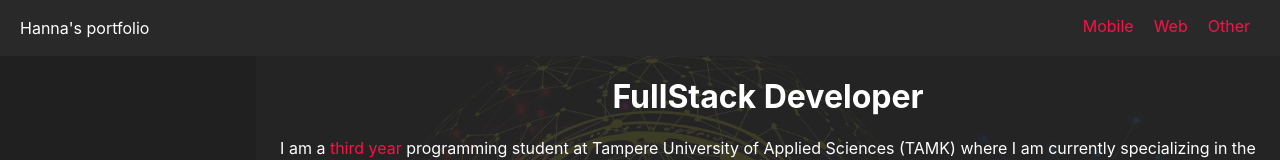
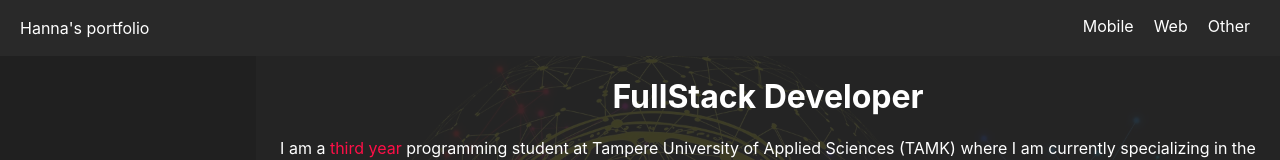
Before and after one commit to HannaTuominen/HannaTuominen.github.io, a React (Create React App) app: page / in a window 1280 px wide. Shown: the top 160 px of the page. Built offline with nearby package versions, Linux system fonts and the light colour scheme.

Commit message:
Update navigation items to look better and make them separate items for clarity

```diff
--- a/src/components/Navigation/Navigation/Navigation.css
+++ b/src/components/Navigation/Navigation/Navigation.css
@@ -8,30 +8,6 @@
     flex-flow: column;
 }
 
-.NavigationItem {
-    box-sizing: border-box;
-    margin: 0;
-    display: flex;
-    height: 100%;
-    width: auto;
-    align-items: center;
-}
-
-.NavigationItem a {
-    color: #fe0f47;
-    text-decoration: none;
-    width: 100%;
-    border-bottom: 4px solid transparent;
-    padding: 15px 10px;
-}
-
-.NavigationItem a:hover,
-.NavigationItem a:active,
-.NavigationItem a.active {
-    background-color: #3b2232;
-    color:#fe0f47;
-}
-
 @media (min-width: 500px) {
     .NavigationItems {
         flex-flow: row;
--- a/src/components/Navigation/Navigation/Navigation.js
+++ b/src/components/Navigation/Navigation/Navigation.js
@@ -1,33 +1,13 @@
 import React from 'react';
 import './Navigation.css';
-import {NavLink} from "react-router-dom";
+
+import NavigationItem from "./NavigationItem/NavigationItem";
 
 const navigation = (props) => (
   <ul className="NavigationItems">
-    <li className="NavigationItem">
-      <NavLink
-        to="/projects/mobile"
-        exact={props.exact}
-        activeClassName="active">
-        Mobile
-      </NavLink>
-    </li>
-    <li className="NavigationItem">
-      <NavLink
-        to="/projects/web"
-        exact={props.exact}
-        activeClassName="active">
-        Web
-      </NavLink>
-    </li>
-    <li className="NavigationItem">
-      <NavLink
-        to="/projects/other"
-        exact={props.exact}
-        activeClassName="active">
-        Other
-      </NavLink>
-    </li>
+    <NavigationItem link="/projects/mobile">Mobile</NavigationItem>
+    <NavigationItem link="/projects/web">Web</NavigationItem>
+    <NavigationItem link="/projects/other">Other</NavigationItem>
   </ul>
 );
 
--- /dev/null
+++ b/src/components/Navigation/Navigation/NavigationItem/NavigationItem.css
@@ -0,0 +1,45 @@
+.NavigationItem {
+    margin: 10px 0;
+    box-sizing: border-box;
+    display: block;
+    width: 100%;
+}
+
+.NavigationItem a {
+    color: #fe0f47;
+    text-decoration: none;
+    width: 100%;
+    box-sizing: border-box;
+    display: block;
+}
+
+.NavigationItem a:hover,
+.NavigationItem a:active,
+.NavigationItem a.active {
+    color: #B3052E;
+}
+
+@media (min-width: 500px) {
+    .NavigationItem {
+        margin: 0;
+        display: flex;
+        height: 100%;
+        width: auto;
+        align-items: center;
+    }
+
+    .NavigationItem a {
+        color: white;
+        height: 100%;
+        padding: 16px 10px;
+        border-bottom: 4px solid transparent;
+    }
+
+    .NavigationItem a:hover,
+    .NavigationItem a:active,
+    .NavigationItem a.active {
+        background-color: #3b2232;
+        border-bottom: 4px solid #B3052E;
+        color:#fe0f47;
+    }
+}
--- /dev/null
+++ b/src/components/Navigation/Navigation/NavigationItem/NavigationItem.js
@@ -0,0 +1,16 @@
+import React from 'react';
+import classes from './NavigationItem.css';
+import {NavLink} from "react-router-dom";
+
+const navigationItem = (props) => (
+  <li className="NavigationItem">
+    <NavLink
+      to={props.link}
+      exact={props.exact}
+      activeClassName="active">
+      {props.children}
+    </NavLink>
+  </li>
+);
+
+export default navigationItem;
```
Also changed, not shown: 1 other file (tests, documents, lock files or other folders).
